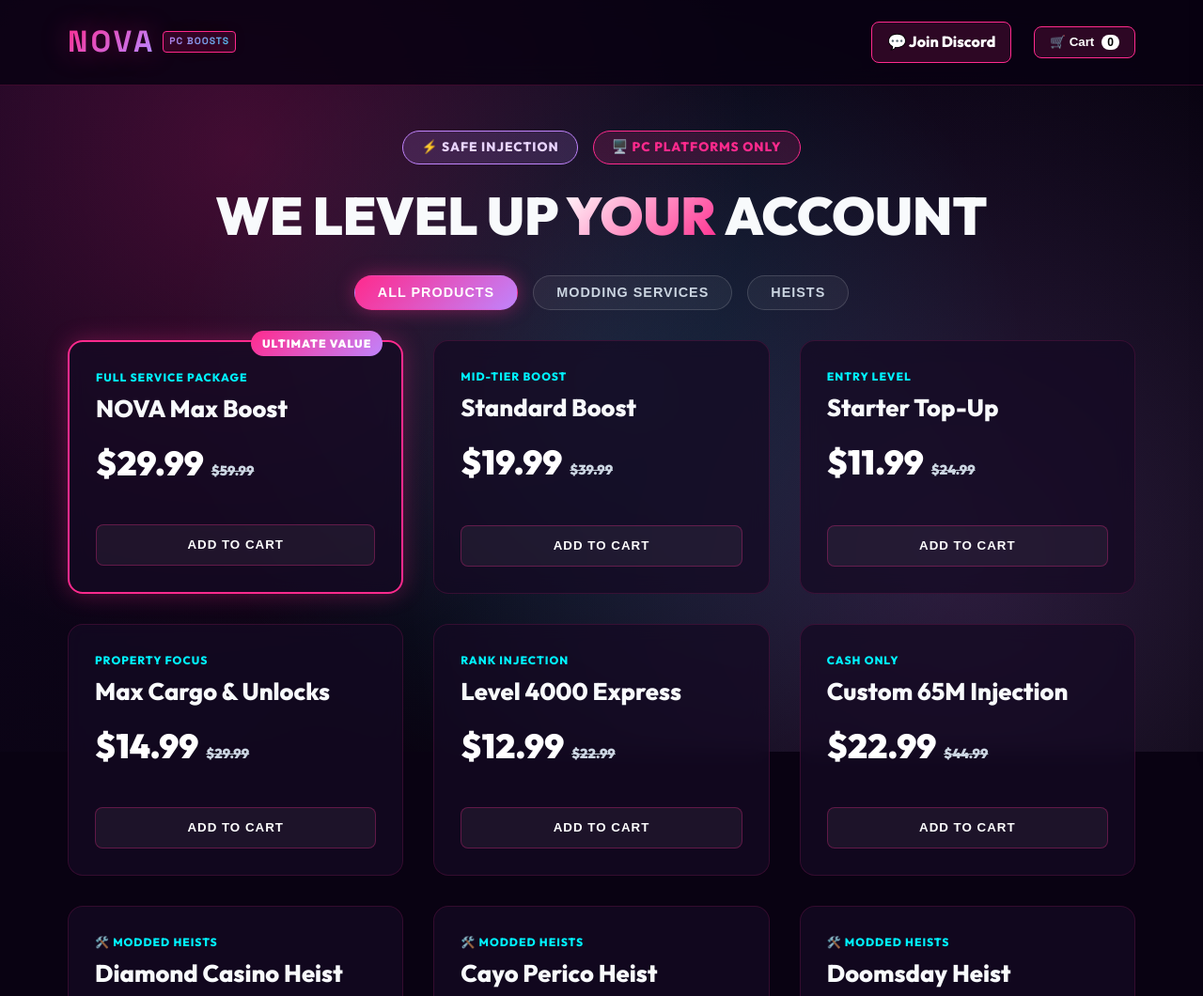
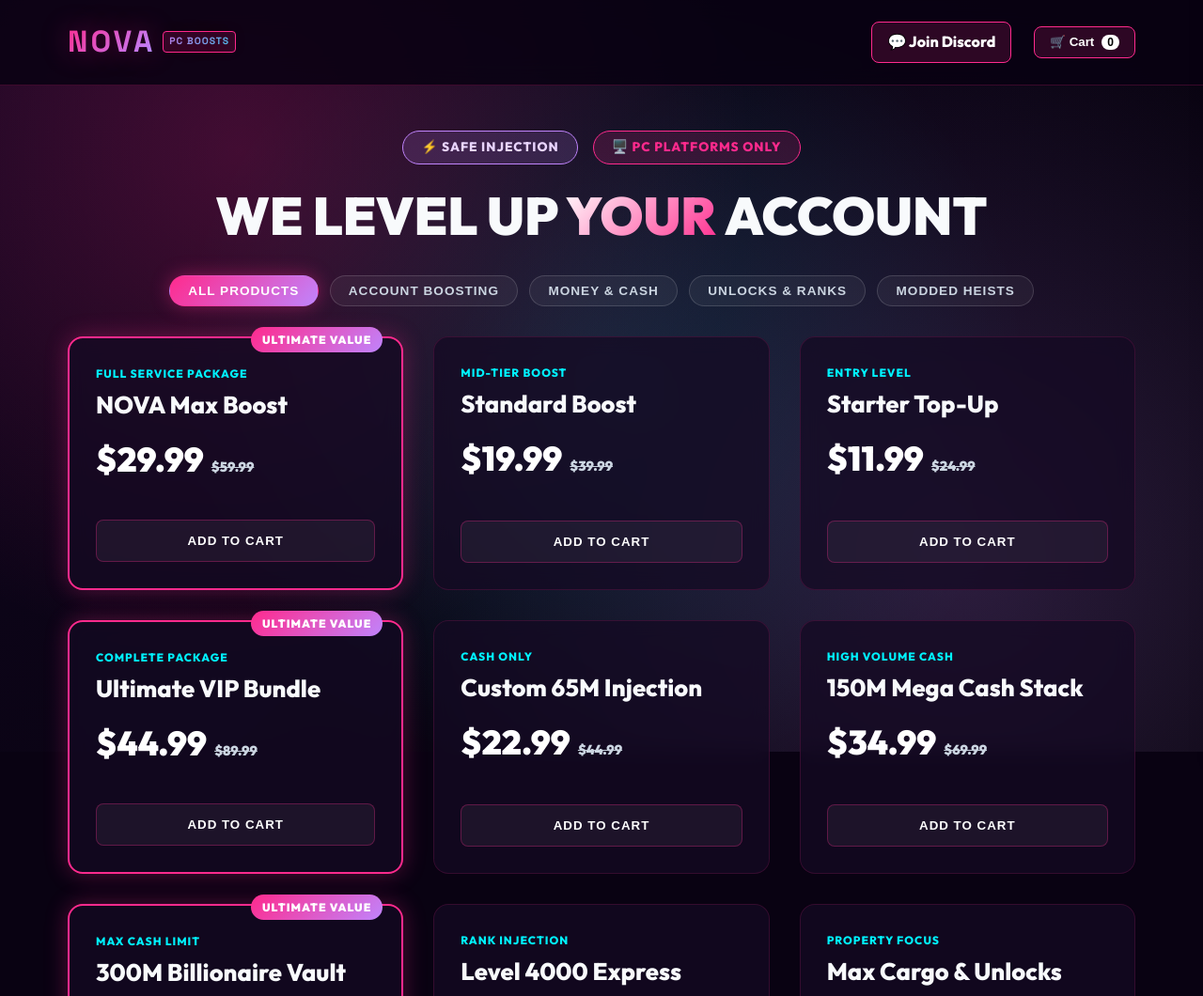
Before and after one commit to ejrosnerlab/nova-boosts, a plain HTML site: page index.html in a window 1280 px wide. Shown: the top 1060 px of the page at 94% size. Drawn offline with Linux system fonts and the light colour scheme.

Commit message:
Update index.html

```diff
--- a/index.html
+++ b/index.html
@@ -186,7 +186,7 @@
       padding: 0 2rem;
       display: flex;
       justify-content: center;
-      gap: 1rem;
+      gap: 0.75rem;
       flex-wrap: wrap;
     }
 
@@ -194,14 +194,14 @@
       background: rgba(255, 255, 255, 0.05);
       border: 1px solid rgba(255, 255, 255, 0.15);
       color: var(--text-muted);
-      padding: 0.6rem 1.5rem;
+      padding: 0.5rem 1.2rem;
       border-radius: 50px;
       font-weight: 700;
       cursor: pointer;
       transition: all 0.3s;
       text-transform: uppercase;
       letter-spacing: 1px;
-      font-size: 0.9rem;
+      font-size: 0.85rem;
     }
 
     .cat-btn:hover, .cat-btn.active {
@@ -418,6 +418,7 @@
       transition: opacity 0.2s;
     }
     .pay-btn:hover { opacity: 0.85; }
+    .btn-stripe { background: #635bff; border: none; }
     .btn-cashapp { background: #00D632; color: #000; border: none; }
     .btn-venmo { background: #008CFF; border: none; }
     .btn-paypal { background: #003087; border: none; }
@@ -458,8 +459,10 @@
   <!-- Categories Filter Bar -->
   <div class="categories-bar">
     <button class="cat-btn active" onclick="filterCategory('all', this)">All Products</button>
-    <button class="cat-btn" onclick="filterCategory('modding', this)">Modding Services</button>
-    <button class="cat-btn" onclick="filterCategory('heists', this)">Heists</button>
+    <button class="cat-btn" onclick="filterCategory('boosting', this)">Account Boosting</button>
+    <button class="cat-btn" onclick="filterCategory('money', this)">Money & Cash</button>
+    <button class="cat-btn" onclick="filterCategory('unlocks', this)">Unlocks & Ranks</button>
+    <button class="cat-btn" onclick="filterCategory('heists', this)">Modded Heists</button>
   </div>
 
   <!-- Products Section -->
@@ -483,6 +486,7 @@
       </div>
       <p style="font-size: 0.8rem; color: var(--text-muted); margin-bottom: 0.5rem;">Select your secure payment method:</p>
       <div class="payment-buttons-grid">
+        <button class="pay-btn btn-stripe" onclick="processPayment('Stripe / Credit Card')">💳 Pay with Stripe</button>
         <button class="pay-btn btn-cashapp" onclick="processPayment('CashApp')">Pay with CashApp</button>
         <button class="pay-btn btn-venmo" onclick="processPayment('Venmo')">Pay with Venmo</button>
         <button class="pay-btn btn-paypal" onclick="processPayment('PayPal')">Pay with PayPal</button>
@@ -494,15 +498,28 @@
     let cart = [];
 
     const products = [
-      { category: 'modding', name: 'NOVA Max Boost', tag: 'Full Service Package', price: 29.99, oldPrice: 59.99, featured: true },
-      { category: 'modding', name: 'Standard Boost', tag: 'Mid-Tier Boost', price: 19.99, oldPrice: 39.99, featured: false },
-      { category: 'modding', name: 'Starter Top-Up', tag: 'Entry Level', price: 11.99, oldPrice: 24.99, featured: false },
-      { category: 'modding', name: 'Max Cargo & Unlocks', tag: 'Property Focus', price: 14.99, oldPrice: 29.99, featured: false },
-      { category: 'modding', name: 'Level 4000 Express', tag: 'Rank Injection', price: 12.99, oldPrice: 22.99, featured: false },
-      { category: 'modding', name: 'Custom 65M Injection', tag: 'Cash Only', price: 22.99, oldPrice: 44.99, featured: false },
+      // Account Boosting
+      { category: 'boosting', name: 'NOVA Max Boost', tag: 'Full Service Package', price: 29.99, oldPrice: 59.99, featured: true },
+      { category: 'boosting', name: 'Standard Boost', tag: 'Mid-Tier Boost', price: 19.99, oldPrice: 39.99, featured: false },
+      { category: 'boosting', name: 'Starter Top-Up', tag: 'Entry Level', price: 11.99, oldPrice: 24.99, featured: false },
+      { category: 'boosting', name: 'Ultimate VIP Bundle', tag: 'Complete Package', price: 44.99, oldPrice: 89.99, featured: true },
+
+      // Money & Cash
+      { category: 'money', name: 'Custom 65M Injection', tag: 'Cash Only', price: 22.99, oldPrice: 44.99, featured: false },
+      { category: 'money', name: '150M Mega Cash Stack', tag: 'High Volume Cash', price: 34.99, oldPrice: 69.99, featured: false },
+      { category: 'money', name: '300M Billionaire Vault', tag: 'Max Cash Limit', price: 54.99, oldPrice: 109.99, featured: true },
+
+      // Unlocks & Ranks
+      { category: 'unlocks', name: 'Level 4000 Express', tag: 'Rank Injection', price: 12.99, oldPrice: 22.99, featured: false },
+      { category: 'unlocks', name: 'Max Cargo & Unlocks', tag: 'Property Focus', price: 14.99, oldPrice: 29.99, featured: false },
+      { category: 'unlocks', name: 'All LSC Unlocks & Stats', tag: 'Full Character Stat', price: 16.99, oldPrice: 32.99, featured: false },
+      { category: 'unlocks', name: 'Exclusive Drip-Feed Unlocks', tag: 'Rare Items', price: 9.99, oldPrice: 19.99, featured: false },
+
+      // Modded Heists
       { category: 'heists', name: 'Diamond Casino Heist', tag: '🛠️ Modded Heists', price: 4.99, oldPrice: 10.00, featured: false },
       { category: 'heists', name: 'Cayo Perico Heist', tag: '🛠️ Modded Heists', price: 4.99, oldPrice: 10.00, featured: false },
-      { category: 'heists', name: 'Doomsday Heist', tag: '🛠️ Modded Heists', price: 4.99, oldPrice: 10.00, featured: false }
+      { category: 'heists', name: 'Doomsday Heist', tag: '🛠️ Modded Heists', price: 4.99, oldPrice: 10.00, featured: false },
+      { category: 'heists', name: 'All Heist Finale Bundle', tag: '🛠️ Modded Heists', price: 14.99, oldPrice: 29.99, featured: false }
     ];
 
     window.onload = function() {
@@ -629,7 +646,7 @@
       cart = [];
       updateCartUI();
 
-      alert(`Order ${randomOrderId} placed successfully! Please join our Discord server to open a ticket and claim your order.`);
+      alert(`Order ${randomOrderId} placed successfully via ${method}! Please join our Discord server to open a ticket and claim your order.`);
     }
   </script>
 </body>
```
